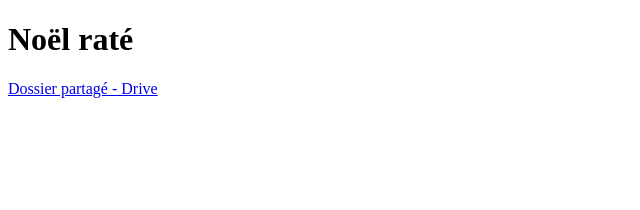
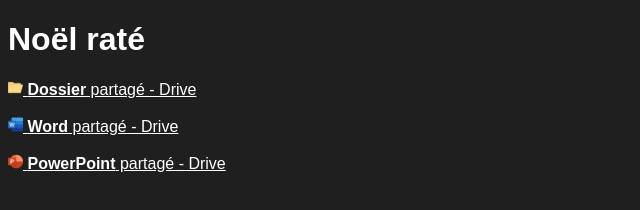
Before and after one commit to leot03/snir, a plain HTML site: page index.html in a window 1280 px wide. Shown: the whole page, without its empty margins (0-640 px from the left). Drawn offline with Linux system fonts and the light colour scheme.

Commit message:
v1
- Ajout d'images
- Modification index.html

```diff
--- a/index.html
+++ b/index.html
@@ -4,12 +4,15 @@
     <meta charset="UTF-8"/>
     <meta http-equiv="X-UA-Compatible" content="IE=edge" />
     <meta name="viewport" content="width=device-width, initial-scale=1.0" />
+    <link rel="icon" type="image/png" href="noel.png" />
     <title>Noël Raté</title>
   </head>
-  <body>
+  <body style="background-color: rgb(31, 31, 31); font-family: Arial, Helvetica, sans-serif; color: white;">
     <div>
         <h1>Noël raté</h1>
-        <a href="https://1drv.ms/u/s!AhKyyH8ve_H3zWHPKYJ9aMUlmdVC?e=V2Q0Ni">Dossier partagé - Drive</a>
+        <a style="color: white;" href="https://1drv.ms/u/s!AhKyyH8ve_H3zWHPKYJ9aMUlmdVC?e=V2Q0Ni" target="_blank"><img src="folder.png" alt="dossier.png" style="width: 15px;height: 15px;"> <b>Dossier</b> partagé - Drive<br><br></a>
+        <a style="color: white;" href="https://1drv.ms/w/s!AhKyyH8ve_H3zU3VuiitCp-Qa36M" target="_blank"><img src="word.png" alt="word.png" style="width: 15px;height: 15px;"> <b>Word</b> partagé - Drive<br><br></a>
+        <a style="color: white;" href="https://1drv.ms/p/s!AhKyyH8ve_H3zV6niwUvU1GKx9DR" target="_blank"><img src="powerpoint.png" alt="powerpoint.png" style="width: 15px;height: 15px;"> <b>PowerPoint</b> partagé - Drive<br></a>
     </div>
   </body>
 </html>
```
Also changed, not shown: folder.png (added), noel.png (added), powerpoint.png (added), word.png (added).
